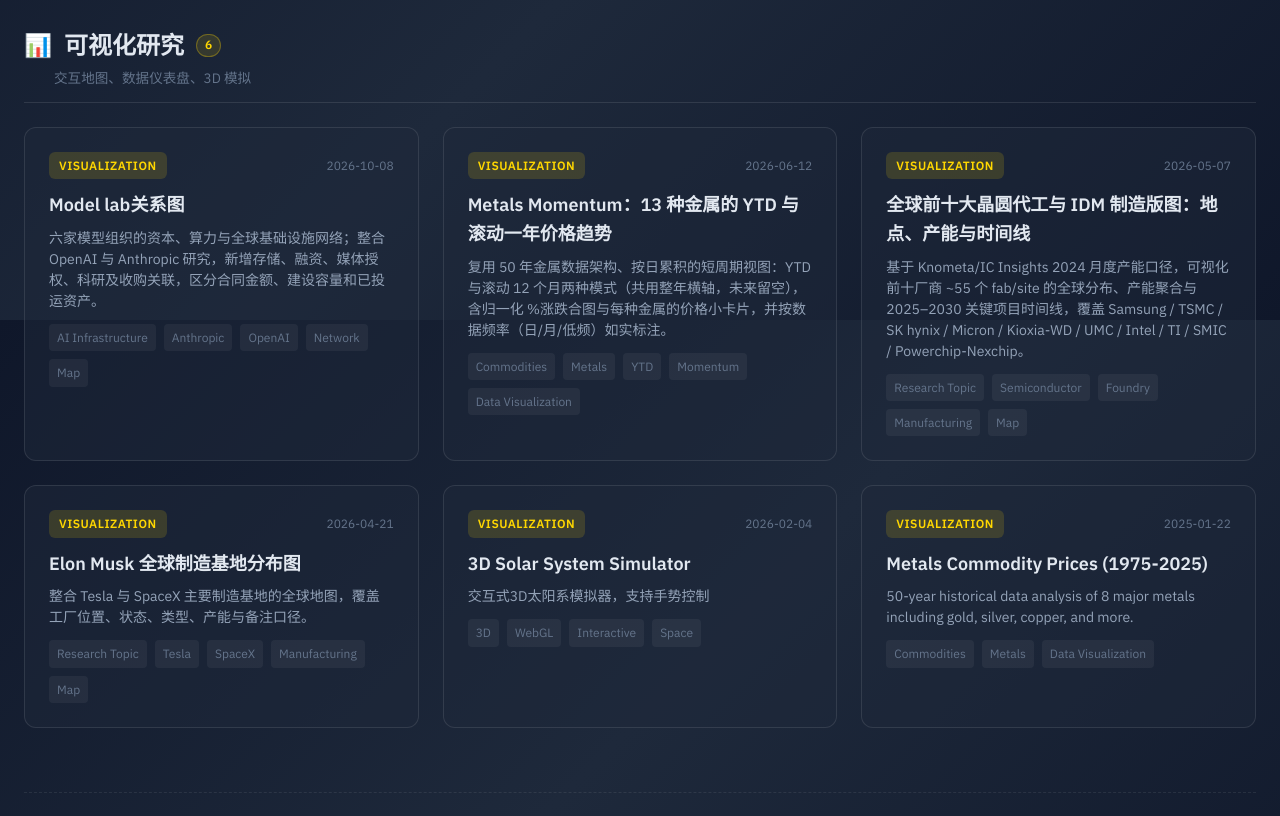
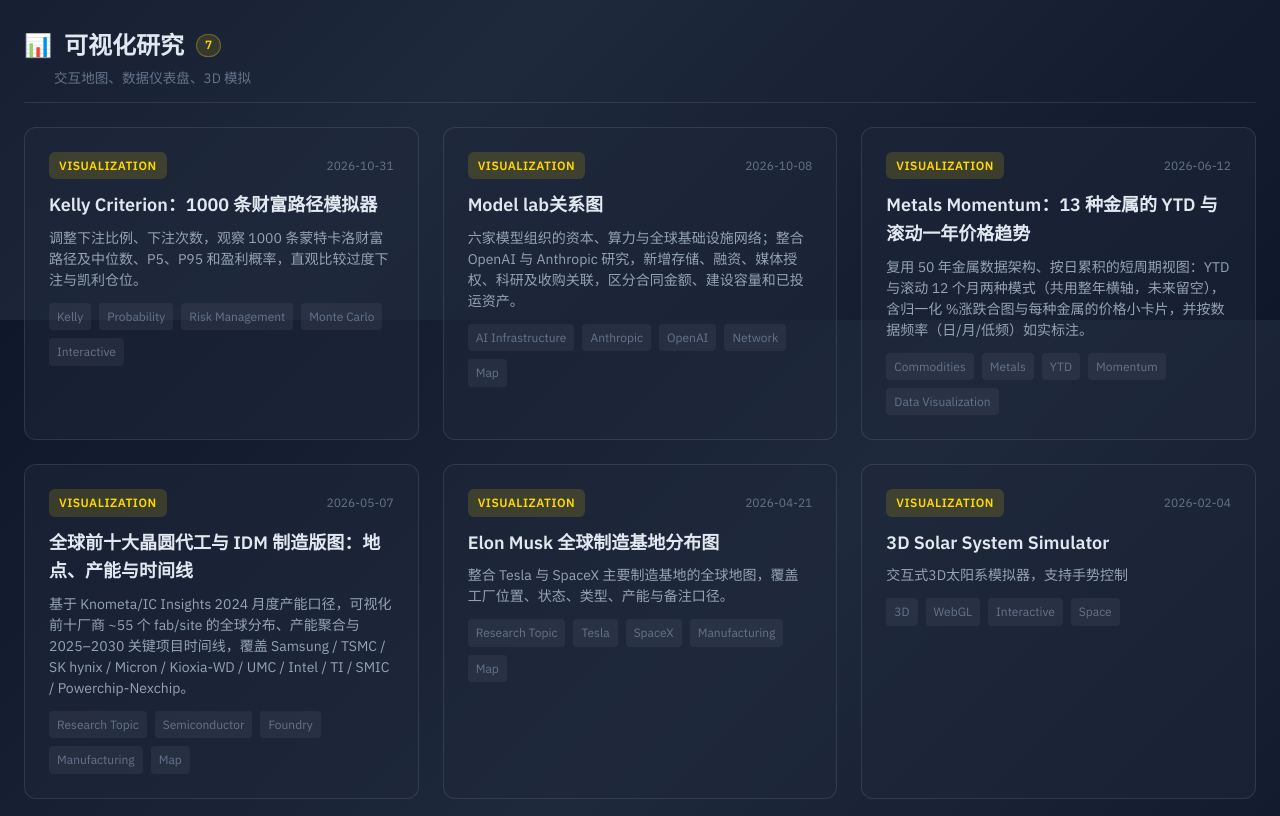
Before and after one commit to sickate/reports-site, a React (Vite) app: page / in a window 1280 px wide. Shown: the part 2080-2896 px from the top of the page. Built offline with nearby package versions, Linux system fonts and the light colour scheme.

Commit message:
feat: register Kelly simulator in visualization reports

```diff
--- a/src/reports/index.js
+++ b/src/reports/index.js
@@ -5,6 +5,16 @@
 // reading:  读书笔记（默认在主页底部收起，权重低于前三类）
 
 export const reports = [
+  {
+    slug: '2026-10-kelly-criterion',
+    title: 'Kelly Criterion：1000 条财富路径模拟器',
+    description: '调整下注比例、下注次数，观察 1000 条蒙特卡洛财富路径及中位数、P5、P95 和盈利概率，直观比较过度下注与凯利仓位。',
+    date: '2026-10-31',
+    type: 'visualization',
+    category: 'viz',
+    tags: ['Kelly', 'Probability', 'Risk Management', 'Monte Carlo', 'Interactive'],
+    component: () => import('./2026-10-kelly-criterion/index.jsx'),
+  },
   {
     slug: '2026-10-model-lab-network',
     title: 'Model lab关系图',
```
